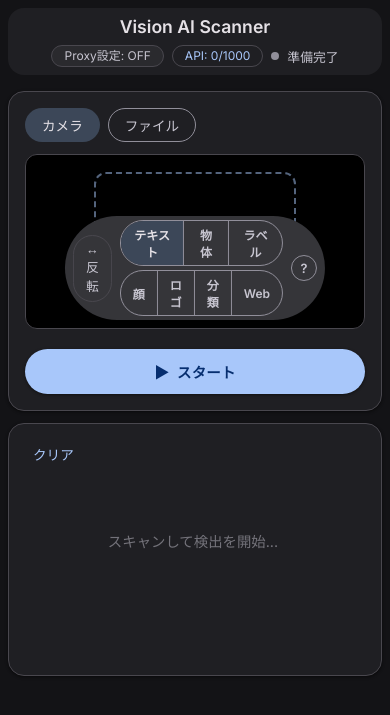
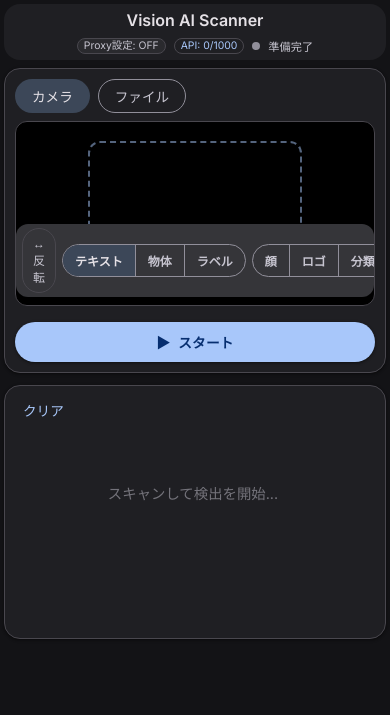
Before and after one commit to Naoki-Kaneda/Vision-Scanner, a Flask app: page / in a window 390 px wide. Shown: the top 715 px of the page. Run offline with Flask 3, Linux system fonts and the light colour scheme.

Commit message:
feat: タブレット・スマホ対応のレスポンシブデザインを追加
768px以下: 1カラム化、モードボタン2段→1段横スクロール化、
タッチターゲット44px確保、ヘルプポップアップ画面幅可変、
ステータスバッジ縮小。
480px以下: パネルpadding縮小、ヘルプほぼ全幅、フォントサイズ
さらにコンパクト化。
HTMLとJSの変更なし、CSSのみで実現。

Co-Authored-By: Claude Opus 4.6 <noreply@anthropic.com>

```diff
--- a/static/style.css
+++ b/static/style.css
@@ -907,7 +907,7 @@ video {
     background: var(--md-outline);
 }
 
-/* ─── レスポンシブ対応 ──────────────────────── */
+/* ─── レスポンシブ対応（タブレット: 〜768px） ──── */
 @media (max-width: 768px) {
     body {
         height: auto;
@@ -952,4 +952,131 @@ video {
         flex-wrap: wrap;
         justify-content: center;
     }
+
+    /* モードボタン: 2段 → 1段横スクロール */
+    .video-tools {
+        overflow-x: auto;
+        -webkit-overflow-scrolling: touch;
+        flex-wrap: nowrap;
+        border-radius: var(--md-shape-corner-m);
+        padding: 6px 8px;
+        max-width: 100%;
+    }
+
+    .video-tools::-webkit-scrollbar {
+        display: none;
+    }
+
+    .mode-switch-group {
+        flex-direction: row;
+        gap: 6px;
+        flex-shrink: 0;
+    }
+
+    .mode-switch {
+        flex-shrink: 0;
+    }
+
+    /* タッチターゲット拡大（44px以上確保） */
+    .mode-btn {
+        padding: 8px 14px;
+        font-size: 0.8rem;
+    }
+
+    .tool-btn {
+        padding: 8px 14px;
+        font-size: 0.8rem;
+    }
+
+    .help-btn {
+        width: 36px;
+        height: 36px;
+        font-size: 0.9rem;
+    }
+
+    /* ヘルプポップアップ: 画面幅に応じて可変 */
+    .help-popup {
+        width: calc(100vw - 48px);
+        max-width: 300px;
+        right: 0;
+        left: 0;
+        margin: 0 auto;
+    }
+
+    /* ステータスバッジの縮小 */
+    .proxy-badge,
+    .api-counter {
+        font-size: 0.7rem;
+        padding: 3px 8px;
+    }
 }
+
+/* ─── レスポンシブ対応（スマホ: 〜480px） ────── */
+@media (max-width: 480px) {
+    body {
+        padding: 4px;
+    }
+
+    .container {
+        gap: 8px;
+    }
+
+    header {
+        padding: 6px 12px;
+    }
+
+    h1 {
+        font-size: 1rem;
+    }
+
+    .panel {
+        padding: 10px;
+        gap: 8px;
+    }
+
+    .video-panel {
+        overflow: visible;
+    }
+
+    .primary-btn {
+        padding: 10px;
+        font-size: 0.85rem;
+    }
+
+    /* ヘルプポップアップ: ほぼ全幅 */
+    .help-popup {
+        width: calc(100vw - 24px);
+        bottom: 56px;
+    }
+
+    .help-popup-body {
+        max-height: 50vh;
+    }
+
+    /* ステータスバッジのさらなる縮小 */
+    .proxy-badge,
+    .api-counter {
+        font-size: 0.65rem;
+        padding: 2px 6px;
+    }
+
+    #status-text {
+        font-size: 0.7rem;
+    }
+
+    /* 映像ツールバーのpadding縮小 */
+    .video-tools {
+        padding: 4px 6px;
+        gap: 6px;
+    }
+
+    .mode-btn {
+        padding: 7px 12px;
+        font-size: 0.75rem;
+    }
+
+    .tool-btn {
+        padding: 7px 10px;
+        font-size: 0.75rem;
+    }
+}
```
